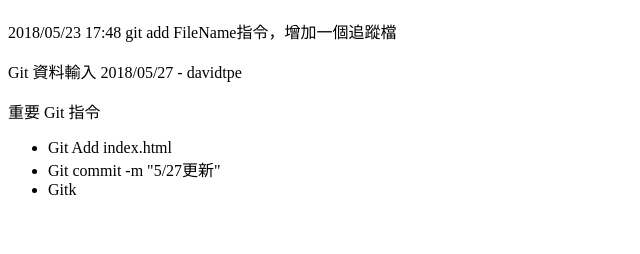
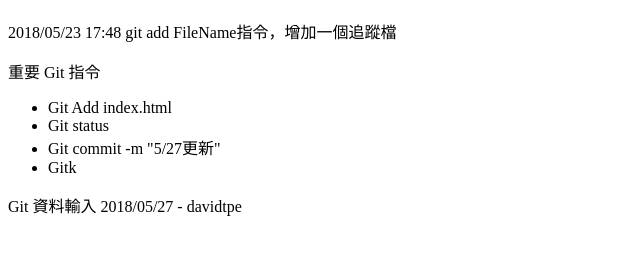
Before and after one commit to davidtpe/html_git, a plain HTML site: page index.html in a window 1280 px wide. Shown: the part 70-324 px from the top of the page, without its empty margins (0-640 px from the left). Drawn offline with Linux system fonts and the light colour scheme.

Commit message:
p段落移動

```diff
--- a/index.html
+++ b/index.html
@@ -11,15 +11,16 @@
 <body>
     <h1>Git HTML 文件版本管理</h1>
     <p>2018/05/23 17:48 git add FileName指令，增加一個追蹤檔</p>
-    <p>Git 資料輸入 2018/05/27 - davidtpe</p>
     <div>
         <p>重要 Git 指令</p>
         <ul>
             <li>Git Add index.html</li>
+            <li>Git status</li>
             <li>Git commit -m "5/27更新"</li>
             <li>Gitk</li>
         </ul>
     </div>
+    <p>Git 資料輸入 2018/05/27 - davidtpe</p>
 
 </body>
 
```
